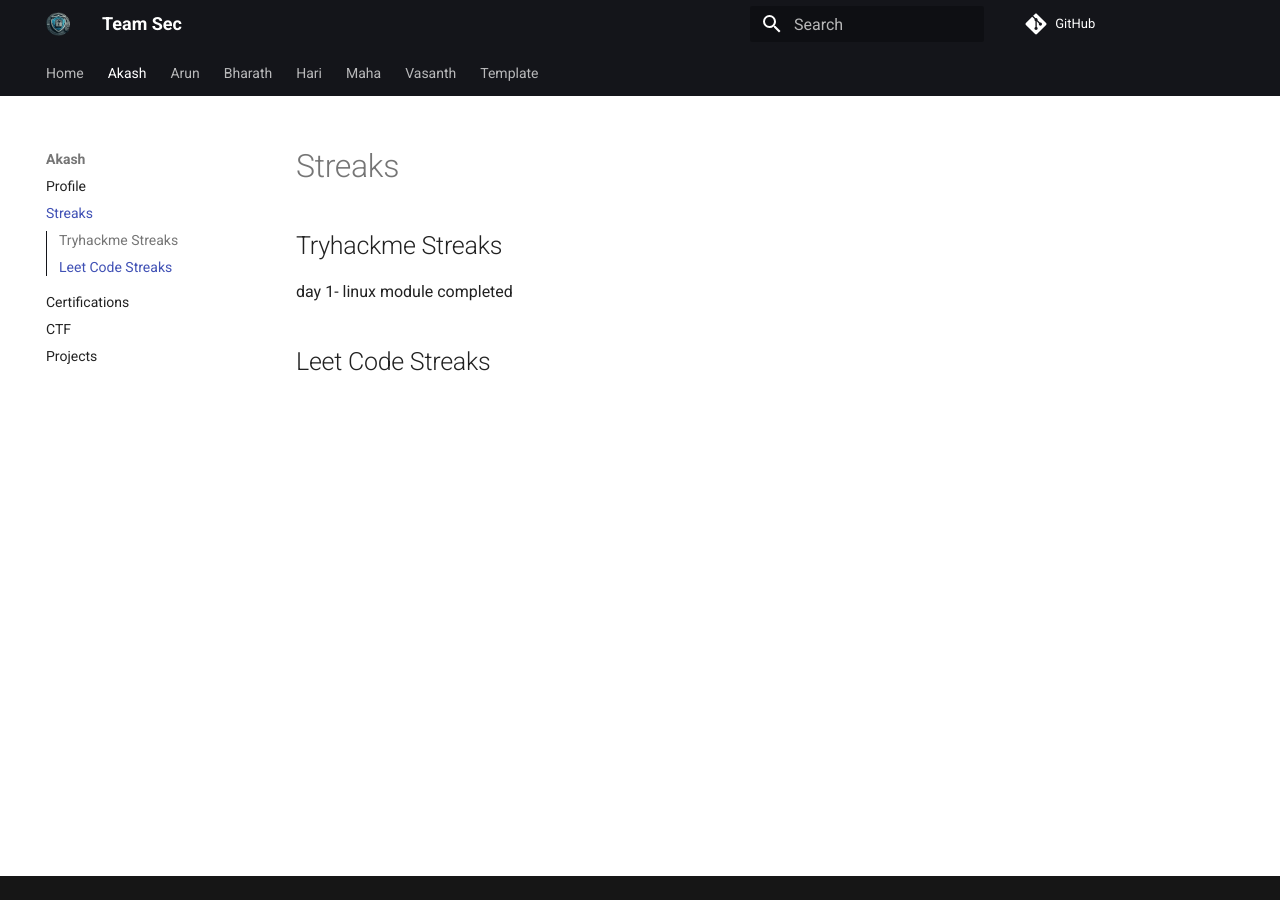
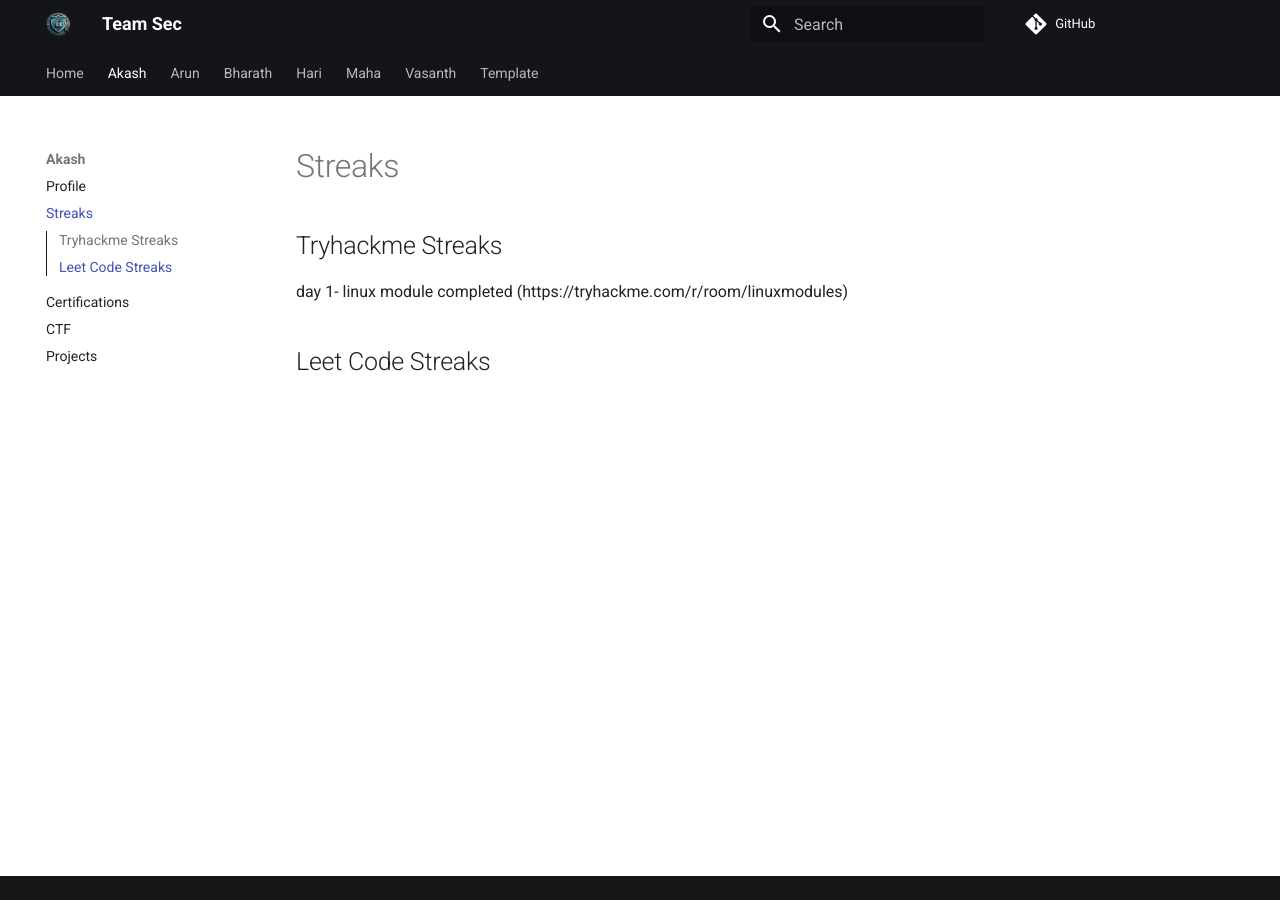
Before and after one commit to mr3xplorer/team_sec, an MkDocs documentation site: the page built from docs/Akash/streaks.md, in a window 1280 px wide. Built offline with MkDocs 1.6.1 and Material for MkDocs 9.7.7, drawn with Linux system fonts in a browser that asks for light colours; comment, search, counter and statistics services are not loaded; some of the changed lines change nothing that is shown.

Commit message:
Update streaks.md

```diff
--- a/docs/Akash/streaks.md
+++ b/docs/Akash/streaks.md
@@ -1,6 +1,6 @@
 # Streaks
 
 ## Tryhackme Streaks
-day 1- linux module completed
+day 1- linux module completed (https://tryhackme.com/r/room/linuxmodules)
 
 ## Leet Code Streaks
```
